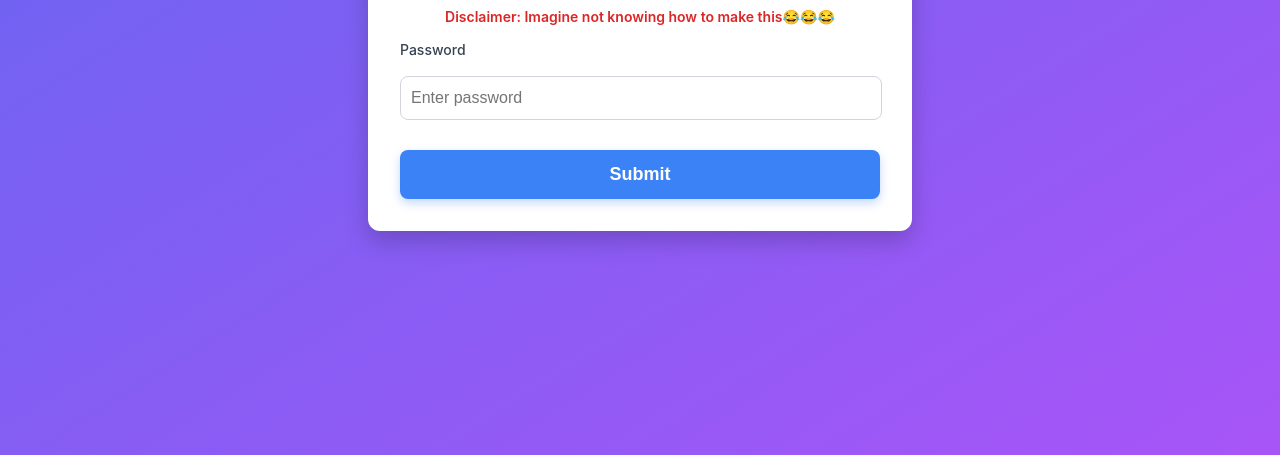
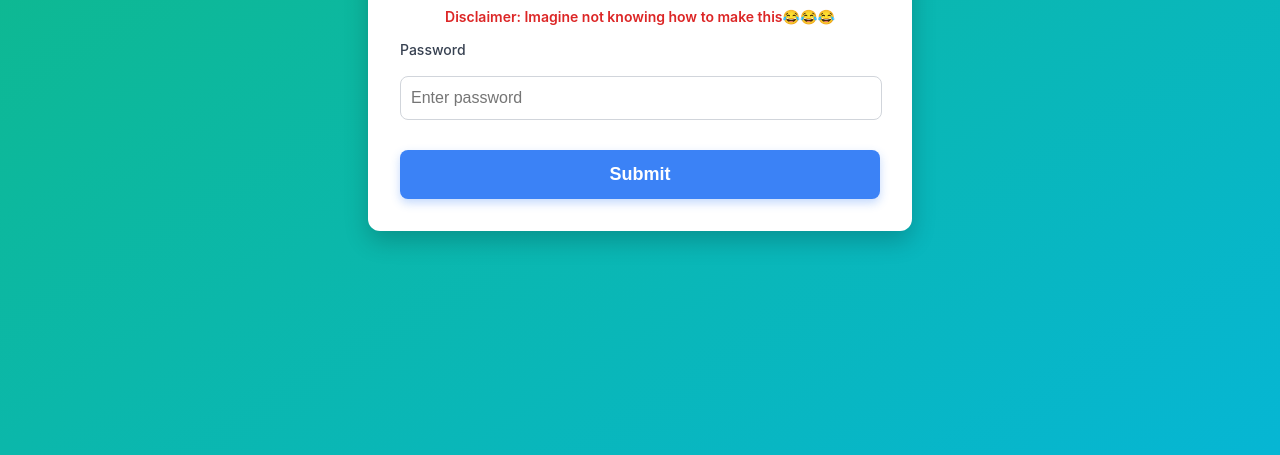
Before and after one commit to Terry-Stormchaser/mainframe-operation, a plain HTML site: page index.html in a window 1280 px wide. Shown: the part 345-800 px from the top of the page. Drawn offline with Linux system fonts and the light colour scheme.

Commit message:
Update index.html

```diff
--- a/index.html
+++ b/index.html
@@ -13,7 +13,7 @@
             justify-content: center;
             min-height: 100vh;
             margin: 0;
-            background: linear-gradient(to bottom right, #6366f1, #a855f7); /* Gradient background */
+            background: linear-gradient(to bottom right, #10b981, #06b6d4); /* Gradient background */
             color: #333;
         }
 
```
